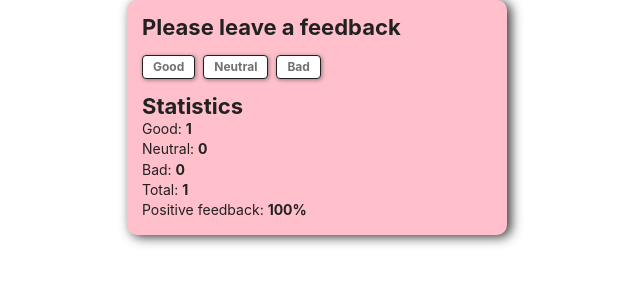
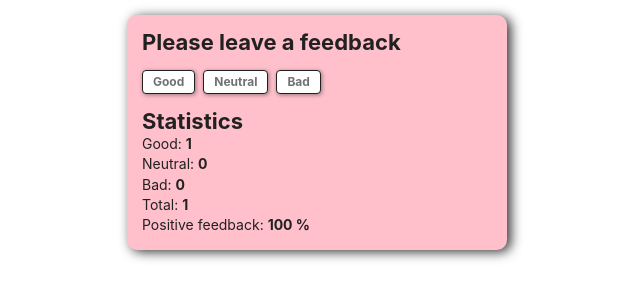
Before and after one commit to Titoffroma/goit-react-hw-02-feedback, a React (Create React App) app: page / in a window 1280 px wide. Both pictures are taken after a click on the button "Good". Shown: the top 300 px of the page, without its empty margins (323-963 px from the left). Built offline with nearby package versions, Linux system fonts and the light colour scheme.

Commit message:
hw work-on-mistakes

```diff
--- a/src/App.js
+++ b/src/Components/App/App.js
@@ -1,4 +1,4 @@
-import Feedback from "./Components/Feedback";
+import Feedback from "../Feedback";
 
 function App() {
   return <Feedback />;
--- a/src/Components/Feedback/index.jsx
+++ b/src/Components/Feedback/index.jsx
@@ -1,68 +1,71 @@
 import React, { Component } from 'react';
 import FeedbackOptions from '../FeedbackOptions';
-import FeedbackBtn from '../FeedbackBtn';
 import Statistics from '../Statistics';
 import FeedbackCard from '../FeedbackCard';
 import Section from '../Section';
 import Notification from '../Notification';
+import Div from '../FeedbackOptions/FeedbackOptionsStyled';
 
 export default class Feedback extends Component {
   state = {
     good: 0,
     neutral: 0,
-     bad: 0
+    bad: 0,
+    total: 0,
+    percent: 0,
+  };
+
+  countTotalFeedback() {
+    return this.state.good + this.state.neutral + this.state.bad + 1;
   }
 
-    total = 0;
-
-    perc = 0;
-
-    shouldComponentUpdate(nextProps, nextState) {
-        this.countTotalFeedback(nextState);
-        this.countPositiveFeedbackPercentage(nextState);
-        if (this.total) return true;
-        return false;
+  countPositiveFeedbackPercentage(state, value) {
+    let good = state.good;
+    let neutral = state.neutral;
+    if (value === 'good') good++;
+    if (value === 'neutral') return state.percent;
+    const dif = state.total + 1 - neutral;
+    if (!dif) return 0;
+    const result = (good / dif) * 100;
+    return Math.round(result);
   }
 
-    handleClick = (e) => {
+  handleClick = e => {
     if (e.target === e.currentTarget) return;
-        this.setState(state => ({
+    this.setState(state => {
+      return {
         [e.target.dataset.stat]: Number(state[e.target.dataset.stat]) + 1,
-        }))
-    }
-
-    countTotalFeedback(state) {
-        this.total = 0;
-        for (let val in state) {
-            this.total += state[val];
-        }
-        return this.total;
-    }
-
-    countPositiveFeedbackPercentage(state) {
-        this.perc = Math.round(Number((state.good / (this.total - state.neutral)) || 0) * 100);
-        return `${this.perc}%`;
-    }
+        total: this.countTotalFeedback(),
+        percent: this.countPositiveFeedbackPercentage(
+          state,
+          e.target.dataset.stat,
+        ),
+      };
+    });
+  };
 
   render() {
     return (
+      <Div>
         <FeedbackCard>
           <Section title="Please leave a feedback">
-              <FeedbackOptions onClick={this.handleClick}>
-                <FeedbackBtn data-stat="good" children="Good" />
-                <FeedbackBtn data-stat="neutral" children="Neutral" />
-                <FeedbackBtn data-stat="bad" children="Bad"/>
-              </FeedbackOptions>
+            <FeedbackOptions callback={this.handleClick} />
           </Section>
           <Section title="Statistics">
-                {this.total ?
-                    <Statistics good={this.state.good} neutral={this.state.neutral}
-                        bad={this.state.bad} total={this.total}
-                        positivePercentage={this.perc} /> :
-                    <Notification message="No feedback given"/>
-                }
+            {this.state.total ? (
+              <Statistics
+                good={this.state.good}
+                neutral={this.state.neutral}
+                bad={this.state.bad}
+                total={this.state.total}
+                positivePercentage={this.state.percent}
+              />
+            ) : (
+              <Notification message="No feedback given" />
+            )}
           </Section>
         </FeedbackCard>
-      )
+      </Div>
+    );
   }
 }
--- /dev/null
+++ b/src/Components/FeedbackOptions/FeedbackOptionsStyled.jsx
@@ -0,0 +1,7 @@
+import styled from 'styled-components';
+
+const Div = styled.div`
+  padding: 15px 0;
+`;
+
+export default Div;
--- a/src/Components/FeedbackOptions/index.jsx
+++ b/src/Components/FeedbackOptions/index.jsx
@@ -1,6 +1,17 @@
-import styled from 'styled-components';
+import FeedbackBtn from '../FeedbackBtn/FeedbackBtnStyled';
+import PropTypes from 'prop-types';
+import Div from './FeedbackOptionsStyled';
 
-const FeedbackOptions = styled.div`
- padding: 15px 0;
-`
+const FeedbackOptions = ({ callback }) => (
+  <Div onClick={callback}>
+    <FeedbackBtn data-stat="good">Good</FeedbackBtn>
+    <FeedbackBtn data-stat="neutral">Neutral</FeedbackBtn>
+    <FeedbackBtn data-stat="bad">Bad</FeedbackBtn>
+  </Div>
+);
+
+FeedbackOptions.propTypes = {
+  callback: PropTypes.func,
+};
+
 export default FeedbackOptions;
--- /dev/null
+++ b/src/Components/Statistics/StatisticsStyled.jsx
@@ -0,0 +1,17 @@
+import styled from 'styled-components';
+
+const StatValue = styled.span`
+  font-weight: bold;
+`;
+
+const FeedbackLi = styled.li`
+  color: #212121;
+  font-size: 14px;
+  padding: 2px 0;
+`;
+
+const FeedbackUl = styled.ul`
+  list-style-type: none;
+`;
+
+export { StatValue, FeedbackLi, FeedbackUl };
--- a/src/Components/Statistics/index.jsx
+++ b/src/Components/Statistics/index.jsx
@@ -1,34 +1,30 @@
-import styled from 'styled-components';
 import PropTypes from 'prop-types';
+import { StatValue, FeedbackLi, FeedbackUl } from './StatisticsStyled';
 
-const StatValue = styled.span`
-  font-weight: bold;
-`
-const FeedbackLi = styled.li`
-  color: #212121;
-  font-size: 14px;
-  padding: 2px 0;
-`
-const FeedbackUl = styled.ul`
- list-style-type: none;
-`
-const FeedbackItem = ({statName, val}) => (
-  <FeedbackLi>{statName}: <StatValue children={val}/></FeedbackLi>
-)
+const FeedbackItem = ({ statName, val }) => (
+  <FeedbackLi>
+    {statName}: <StatValue>{val}</StatValue>
+  </FeedbackLi>
+);
 
 FeedbackItem.propTypes = {
   statName: PropTypes.string.isRequired,
-  val: PropTypes.number.isRequired,
-}
+  val: PropTypes.string.isRequired,
+};
 
-const Statistics= ({ good, neutral, bad, total, positivePercentage}) => {
-  return (<FeedbackUl>
-    <FeedbackItem statName="Good" val={good} />
-    <FeedbackItem statName="Neutral" val={neutral} />
-    <FeedbackItem statName="Bad" val={bad} />
-    <FeedbackItem statName="Total" val={total} />
-    <FeedbackItem statName="Positive feedback" val={positivePercentage + '%'} />
-    </FeedbackUl>)
-}
+const Statistics = ({ good, neutral, bad, total, positivePercentage }) => {
+  return (
+    <FeedbackUl>
+      <FeedbackItem statName="Good" val={`${good}`} />
+      <FeedbackItem statName="Neutral" val={`${neutral}`} />
+      <FeedbackItem statName="Bad" val={`${bad}`} />
+      <FeedbackItem statName="Total" val={`${total}`} />
+      <FeedbackItem
+        statName="Positive feedback"
+        val={`${positivePercentage} %`}
+      />
+    </FeedbackUl>
+  );
+};
 
 export default Statistics;
--- a/src/index.js
+++ b/src/index.js
@@ -1,8 +1,7 @@
 import React from 'react';
 import ReactDOM from 'react-dom';
 import './index.css';
-import App from './App';
-import reportWebVitals from './reportWebVitals';
+import App from './Components/App/App';
 
 ReactDOM.render(
   <React.StrictMode>
@@ -10,8 +9,3 @@ ReactDOM.render(
   </React.StrictMode>,
   document.getElementById('root')
 );
-
-// If you want to start measuring performance in your app, pass a function
-// to log results (for example: reportWebVitals(console.log))
-// or send to an analytics endpoint. Learn more: https://bit.ly/CRA-vitals
-reportWebVitals();
--- a/src/reportWebVitals.js
+++ /dev/null
@@ -1,13 +0,0 @@
-const reportWebVitals = onPerfEntry => {
-  if (onPerfEntry && onPerfEntry instanceof Function) {
-    import('web-vitals').then(({ getCLS, getFID, getFCP, getLCP, getTTFB }) => {
-      getCLS(onPerfEntry);
-      getFID(onPerfEntry);
-      getFCP(onPerfEntry);
-      getLCP(onPerfEntry);
-      getTTFB(onPerfEntry);
-    });
-  }
-};
-
-export default reportWebVitals;
```
Also changed, not shown: package.json (+11 -0 lines), src/App.css (deleted, +0 -38 lines), src/setupTests.js (deleted, +0 -5 lines), src/Components/FeedbackBtn/FeedbackBtnStyled.jsx (renamed from src/Components/FeedbackBtn/index.jsx), src/logo.svg (deleted), 1 other file (tests, documents, lock files or other folders). Lines whose indentation alone changed are shown as unchanged.
